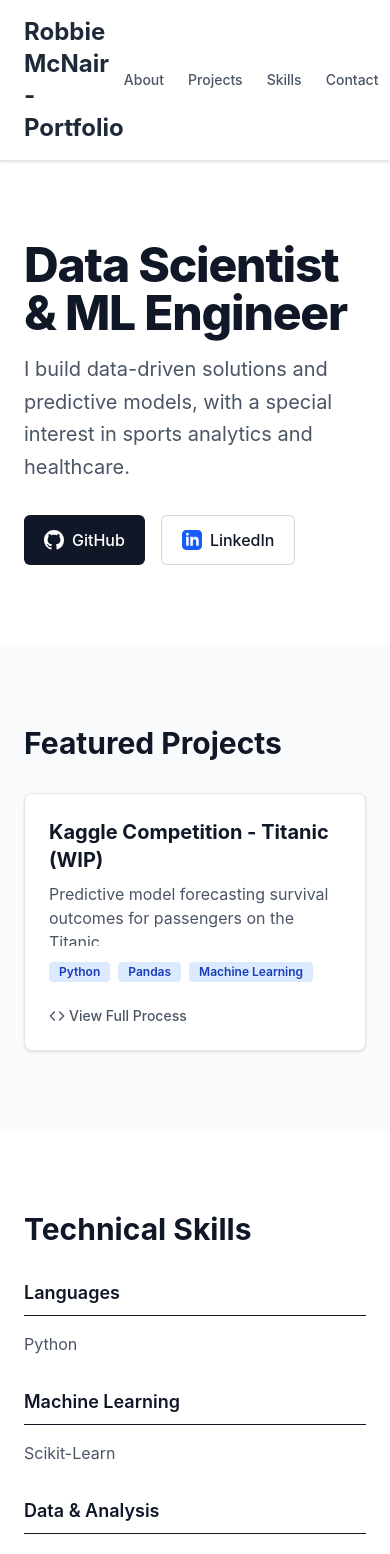
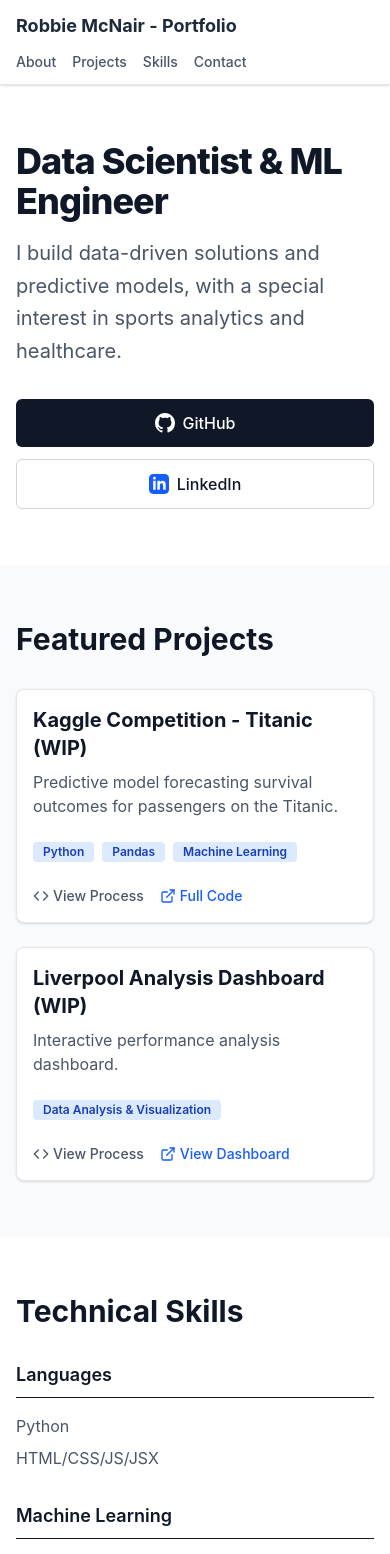
Before and after one commit to robmcn22/portfolio, a React (Vite) app: page / in a window 390 px wide. Shown: the top 1554 px of the page. Built offline with nearby package versions, Linux system fonts and the light colour scheme; the HTML template or start-up script is replaced by a standard one.

Commit message:
added liverpool card, added mobile formatting, added skills

```diff
--- a/src/App.jsx
+++ b/src/App.jsx
@@ -1,5 +1,5 @@
 import React from 'react';
-import { BrowserRouter as Router, Routes, Route } from 'react-router-dom';
+import { BrowserRouter as Router, Routes, Route, useLocation } from 'react-router-dom';
 import Navbar from './components/Navbar';
 import Hero from './components/Hero';
 import Projects from './components/Projects';
@@ -8,7 +8,34 @@ import Contact from './components/Contact';
 import ProjectDetail from './components/ProjectDetail';
 
 // Extracted your original App return into a Home component
-const Home = () => (
+const Home = () => {
+  const { state } = useLocation();
+
+  React.useEffect(() => {
+    const saveScrollPosition = () => {
+      window.sessionStorage.setItem("portfolioScrollY", String(window.scrollY));
+    };
+
+    window.addEventListener("scroll", saveScrollPosition, { passive: true });
+
+    if (state?.preserveScroll) {
+      const savedScrollPosition = Number(
+        window.sessionStorage.getItem("portfolioScrollY"),
+      );
+
+      window.requestAnimationFrame(() => {
+        window.scrollTo({
+          top: Number.isFinite(savedScrollPosition) ? savedScrollPosition : 0,
+          left: 0,
+          behavior: "auto",
+        });
+      });
+    }
+
+    return () => window.removeEventListener("scroll", saveScrollPosition);
+  }, [state]);
+
+  return (
     <>
       <Navbar />
       <main>
@@ -19,10 +46,24 @@ const Home = () => (
       <Contact />
     </>
   );
+};
+
+function ScrollToTop() {
+  const { pathname, state } = useLocation();
+
+  React.useEffect(() => {
+    if (state?.preserveScroll) return;
+
+    window.scrollTo({ top: 0, left: 0, behavior: 'auto' });
+  }, [pathname, state]);
+
+  return null;
+}
 
 function App() {
   return (
     <Router>
+      <ScrollToTop />
       <div className="min-h-screen bg-white font-sans selection:bg-blue-200">
         <Routes>
           <Route path="/" element={<Home />} />
--- a/src/components/Contact.jsx
+++ b/src/components/Contact.jsx
@@ -12,7 +12,7 @@ export default function Contact() {
 
   return (
     <footer id="contact" className="bg-gray-900 text-white pt-15 pb-10">
-      <div className="max-w-5xl mx-auto px-6 text-center">
+      <div className="max-w-5xl mx-auto px-4 md:px-6 text-center">
         <h2 className="text-2xl font-bold mb-4">Let's Connect</h2>
         <p className="text-gray-400 mb-6 max-w-xl mx-auto">
           I am currently looking for job opportunities in data science and machine learning.
@@ -29,7 +29,7 @@ export default function Contact() {
         </a>
       </div>
 
-      <div className="max-w-5xl mx-auto px-6 mt-12 pt-10 border-t border-gray-700">
+      <div className="max-w-5xl mx-auto px-4 md:px-6 mt-8 md:mt-12 pt-8 md:pt-10 border-t border-gray-700">
         <div className="flex flex-wrap items-center justify-center gap-10 text-sm text-gray-300">
           {socialLinks.map((link) => (
             <a
--- a/src/components/Hero.jsx
+++ b/src/components/Hero.jsx
@@ -5,20 +5,20 @@ import React from 'react';
 
 export default function Hero() {
   return (
-    <section id="about" className="max-w-5xl mx-auto px-6 py-20 flex flex-col justify-center min-h-[50vh]">
-      <h1 className="text-5xl font-extrabold text-gray-900 mb-4 tracking-tight">
+    <section id="about" className="max-w-5xl mx-auto px-4 md:px-6 py-14 md:py-20 flex flex-col justify-center min-h-[50vh]">
+      <h1 className="text-4xl md:text-5xl font-extrabold text-gray-900 mb-4 tracking-tight">
         Data Scientist & ML Engineer
       </h1>
       <p className="text-xl text-gray-600 mb-8 max-w-2xl leading-relaxed">
         I build data-driven solutions and predictive models, with a special interest in sports analytics and healthcare.
       </p>
 
-      <div className="flex space-x-4">
+      <div className="flex flex-col gap-3 sm:flex-row sm:space-x-4 sm:gap-0">
         <a
           href="https://github.com/robmcn22"
           target="_blank"
           rel="noreferrer"
-          className="flex items-center space-x-2 bg-gray-900 text-white px-5 py-3 rounded-md hover:bg-gray-800 transition-colors font-medium"
+          className="flex items-center justify-center space-x-2 bg-gray-900 text-white px-5 py-3 rounded-md hover:bg-gray-800 transition-colors font-medium"
         >
           <svg className="w-5 h-5 fill-current" viewBox="0 0 24 24">
             <path d="M12 0C5.37 0 0 5.37 0 12c0 5.31 3.435 9.795 8.205 11.385.6.105.825-.255.825-.57 0-.285-.015-1.23-.015-2.235-3.015.555-3.795-.735-4.035-1.41-.135-.345-.72-1.41-1.23-1.695-.42-.225-1.02-.78-.015-.795.945-.015 1.62.87 1.845 1.23 1.08 1.815 2.805 1.305 3.495.99.105-.78.42-1.305.765-1.605-2.67-.3-5.46-1.335-5.46-5.925 0-1.305.465-2.385 1.23-3.225-.12-.3-.54-1.53.12-3.18 0 0 1.005-.315 3.3 1.23.96-.27 1.98-.405 3-.405s2.04.135 3 .405c2.295-1.56 3.3-1.23 3.3-1.23.66 1.65.24 2.88.12 3.18.765.84 1.23 1.905 1.23 3.225 0 4.605-2.805 5.625-5.475 5.925.435.375.81 1.095.81 2.22 0 1.605-.015 2.895-.015 3.3 0 .315.225.69.825.57A12.02 12.02 0 0024 12c0-6.63-5.37-12-12-12z"/>
@@ -30,7 +30,7 @@ export default function Hero() {
           href="https://www.linkedin.com/in/robbie-mcnair/"
           target="_blank"
           rel="noreferrer"
-          className="flex items-center space-x-2 border border-gray-300 bg-white text-gray-900 px-5 py-3 rounded-md hover:bg-gray-50 transition-colors font-medium"
+          className="flex items-center justify-center space-x-2 border border-gray-300 bg-white text-gray-900 px-5 py-3 rounded-md hover:bg-gray-50 transition-colors font-medium"
         >
           <svg className="w-5 h-5 fill-current text-blue-600" viewBox="0 0 24 24">
             <path d="M19 0h-14c-2.761 0-5 2.239-5 5v14c0 2.761 2.239 5 5 5h14c2.762 0 5-2.239 5-5v-14c0-2.761-2.238-5-5-5zm-11 19h-3v-11h3v11zm-1.5-12.268c-.966 0-1.75-.79-1.75-1.764s.784-1.764 1.75-1.764 1.75.79 1.75 1.764-.783 1.764-1.75 1.764zm13.5 12.268h-3v-5.604c0-3.368-4-3.113-4 0v5.604h-3v-11h3v1.765c1.396-2.586 7-2.777 7 2.476v6.759z"/>
--- a/src/components/Navbar.jsx
+++ b/src/components/Navbar.jsx
@@ -5,11 +5,11 @@ import React from "react";
 export default function Navbar() {
   return (
     <nav className="sticky top-0 z-10 bg-white border-b border-gray-200 shadow-sm">
-      <div className="max-w-5xl mx-auto px-6 py-4 flex justify-between items-center">
-        <div className="font-bold text-2xl text-gray-800">
+      <div className="max-w-5xl mx-auto px-4 md:px-6 py-3 md:py-4 flex flex-col gap-3 sm:flex-row sm:justify-between sm:items-center">
+        <div className="font-bold text-lg md:text-2xl text-gray-800">
           Robbie McNair - Portfolio
         </div>
-        <div className="space-x-6 text-sm font-medium text-gray-600">
+        <div className="flex flex-wrap gap-x-4 gap-y-1 sm:space-x-6 text-sm font-medium text-gray-600">
           <a href="/#about" className="hover:text-blue-600 transition-colors">
             About
           </a>
--- a/src/components/ProjectCard.jsx
+++ b/src/components/ProjectCard.jsx
@@ -6,9 +6,9 @@ import { Code, ExternalLink } from 'lucide-react';
 
 export default function ProjectCard({ project }) {
   return (
-    <div className="bg-white border border-gray-200 rounded-lg p-6 shadow-sm hover:shadow-md transition-shadow">
+    <div className="bg-white border border-gray-200 rounded-lg p-4 md:p-6 shadow-sm hover:shadow-md transition-shadow">
       <h3 className="text-xl font-bold text-gray-900 mb-2">{project.title}</h3>
-      <p className="text-gray-600 mb-4 h-16 overflow-hidden">{project.description}</p>
+      <p className="text-gray-600 mb-2 h-16 overflow-hidden">{project.description}</p>
 
       <div className="flex flex-wrap gap-2 mb-6">
         {project.techStack.map((tech, index) => (
@@ -18,15 +18,21 @@ export default function ProjectCard({ project }) {
         ))}
       </div>
 
-      <div className="flex space-x-4 text-sm font-medium">
+      <div className="flex flex-wrap gap-x-4 gap-y-2 text-sm font-medium">
         {/* Changed from an <a> tag to a React Router <Link> */}
         <Link to={`/project/${project.id}`} className="flex items-center text-gray-600 hover:text-gray-900">
-          <Code size={16} className="mr-1" /> View Full Process
+          <Code size={16} className="mr-1" /> View Process
         </Link>
 
-        {/* <a href={project.live} className="flex items-center text-blue-600 hover:text-blue-800">
-          <ExternalLink size={16} className="mr-1" /> Live Demo
-        </a> */}
+        {project.dashboardData ? (
+          <Link to={`/project/${project.id}?view=dashboard`} className="flex items-center text-blue-600 hover:text-blue-800">
+            <ExternalLink size={16} className="mr-1" /> View Dashboard
+          </Link>
+        ) : (
+          <a href={project.live} className="flex items-center text-blue-600 hover:text-blue-800">
+            <ExternalLink size={16} className="mr-1" /> Full Code
+          </a>
+        )}
       </div>
     </div>
   );
--- a/src/components/ProjectDetail.jsx
+++ b/src/components/ProjectDetail.jsx
@@ -1,5 +1,5 @@
 import React from "react";
-import { useParams, Link } from "react-router-dom";
+import { useParams, useSearchParams, Link } from "react-router-dom";
 import { ArrowLeft } from "lucide-react";
 import { projects } from "../data/projectsData";
 import LinearProcessLayout from "./layouts/LinearProcessLayout";
@@ -7,7 +7,9 @@ import DashboardLayout from "./layouts/DashboardLayout";
 
 export default function ProjectDetail() {
   const { id } = useParams();
+  const [searchParams] = useSearchParams();
   const project = projects.find((p) => p.id === parseInt(id));
+  const isDashboardView = searchParams.get("view") === "dashboard";
 
   if (!project)
     return <div className="p-20 text-center text-2xl">Project not found</div>;
@@ -15,9 +17,10 @@ export default function ProjectDetail() {
   return (
     <div className="min-h-screen bg-gray-50 flex flex-col">
       {/* Shared Header */}
-      <nav className="sticky top-0 z-20 bg-white border-b border-gray-200 px-6 py-4 flex justify-between items-center shadow-sm">
+      <nav className="sticky top-0 z-20 bg-white border-b border-gray-200 px-4 md:px-6 py-3 md:py-4 flex justify-between items-center shadow-sm">
         <Link
           to="/"
+          state={{ preserveScroll: true }}
           className="flex items-center text-gray-600 hover:text-blue-600 font-medium transition-colors"
         >
           <ArrowLeft size={20} className="mr-2" /> Back to Portfolio
@@ -34,10 +37,10 @@ export default function ProjectDetail() {
         </a>
       </nav>
 
-      <div className="max-w-7xl mx-auto px-6 py-12 w-full grow">
+      <div className="max-w-7xl mx-auto px-4 md:px-6 py-8 md:py-12 w-full grow">
         {/* Title & Badges */}
         <div className="mb-8">
-          <h1 className="text-4xl font-bold text-gray-900 mb-4">
+          <h1 className="text-3xl md:text-4xl font-bold text-gray-900 mb-4">
             {project.title}
           </h1>
           <div className="flex flex-wrap gap-2">
@@ -53,11 +56,11 @@ export default function ProjectDetail() {
         </div>
 
         {/* Dynamic Layout Router */}
-        {project.layoutType === "linear" && (
+        {project.layoutType === "linear" && !isDashboardView && (
           <LinearProcessLayout stages={project.stages} />
         )}
 
-        {project.layoutType === "dashboard" && (
+        {project.dashboardData && isDashboardView && (
           <DashboardLayout dashboardData={project.dashboardData} />
         )}
       </div>
--- a/src/components/Projects.jsx
+++ b/src/components/Projects.jsx
@@ -6,8 +6,8 @@ import { projects } from '../data/projectsData';
 
 export default function Projects() {
   return (
-    <section id="projects" className="bg-gray-50 py-20">
-      <div className="max-w-5xl mx-auto px-6">
+    <section id="projects" className="bg-gray-50 py-14 md:py-20">
+      <div className="max-w-5xl mx-auto px-4 md:px-6">
         <h2 className="text-3xl font-bold text-gray-900 mb-8">Featured Projects</h2>
         <div className="grid grid-cols-1 md:grid-cols-2 gap-6">
           {projects.map((project) => (
--- a/src/components/Skills.jsx
+++ b/src/components/Skills.jsx
@@ -4,15 +4,14 @@ import React from 'react';
 
 export default function Skills() {
   const skillCategories = [ //UPDATE
-    { title: "Languages", skills: ["Python"] }, //["SQL", "R", "JavaScript", "HTML/CSS"]
-    { title: "Machine Learning", skills: ["Scikit-Learn"] }, //["XGBoost", "PyTorch", "TensorFlow"]
+    { title: "Languages", skills: ["Python", "HTML/CSS/JS/JSX"] }, //["SQL", "R"]
+    { title: "Machine Learning", skills: ["Scikit-Learn", "XGBoost"] }, //["PyTorch", "TensorFlow"]
     { title: "Data & Analysis", skills: ["Pandas", "Jupyter Notebook"] }, //["NumPy", "Matplotlib", "Tableau"]
     { title: "Tools & Web", skills: ["Git"] } //["Docker", "React", "Tailwind CSS"]
   ];
 
   return (
-    // add padding above and below the section
-    <section id="skills" className="max-w-5xl mx-auto px-6 py-20 mb-15">
+    <section id="skills" className="max-w-5xl mx-auto px-4 md:px-6 py-14 md:py-20 mb-15">
       <h2 className="text-3xl font-bold text-gray-900 mb-8">Technical Skills</h2>
       <div className="grid grid-cols-1 md:grid-cols-2 lg:grid-cols-4 gap-8">
         {skillCategories.map((category, index) => (
--- a/src/components/layouts/DashboardLayout.jsx
+++ b/src/components/layouts/DashboardLayout.jsx
@@ -10,7 +10,7 @@ export default function DashboardLayout({ dashboardData }) {
       {/* Metric Cards Grid */}
       <div className="grid grid-cols-1 md:grid-cols-3 gap-6">
         {dashboardData.kpis.map((kpi, idx) => (
-          <div key={idx} className="bg-white p-6 rounded-xl border border-gray-200 shadow-sm">
+          <div key={idx} className="bg-white p-4 md:p-6 rounded-xl border border-gray-200 shadow-sm">
             <span className="text-sm font-medium text-gray-500">{kpi.label}</span>
             <div className="text-3xl font-extrabold text-gray-900 mt-2">{kpi.value}</div>
           </div>
@@ -18,7 +18,7 @@ export default function DashboardLayout({ dashboardData }) {
       </div>
 
       {/* Tab Navigation */}
-      <div className="border-b border-gray-200 flex space-x-8">
+      <div className="border-b border-gray-200 flex flex-wrap gap-x-6 gap-y-2">
         {dashboardData.tabs.map((tab) => (
           <button
             key={tab.id}
@@ -35,7 +35,7 @@ export default function DashboardLayout({ dashboardData }) {
       </div>
 
       {/* Tab Panel Display */}
-      <div className="bg-white p-8 rounded-xl border border-gray-200 shadow-sm">
+      <div className="bg-white p-4 md:p-8 rounded-xl border border-gray-200 shadow-sm">
         {dashboardData.tabs.find((t) => t.id === activeTab)?.content}
       </div>
     </div>
--- a/src/components/layouts/LinearProcessLayout.jsx
+++ b/src/components/layouts/LinearProcessLayout.jsx
@@ -6,7 +6,7 @@ export default function LinearProcessLayout({ stages }) {
   const renderContent = (content) => {
     if (Array.isArray(content)) {
       return (
-        <div className="text-gray-700 leading-relaxed text-lg mb-4">
+        <div className="text-gray-700 leading-relaxed text-base md:text-lg mb-4">
           {content.map((part, index) => {
             if (part.type === "bold") {
               return (
@@ -36,7 +36,7 @@ export default function LinearProcessLayout({ stages }) {
       );
     }
 
-    return <p className="text-gray-700 leading-relaxed text-lg mb-4">{content}</p>;
+    return <p className="text-gray-700 leading-relaxed text-base md:text-lg mb-4">{content}</p>;
   };
 
   useEffect(() => {
@@ -60,10 +60,10 @@ export default function LinearProcessLayout({ stages }) {
   }, [stages]);
 
   return (
-    <div className="flex flex-col md:flex-row gap-10 w-full">
+    <div className="flex flex-col md:flex-row gap-6 md:gap-10 w-full">
       {/* Interactive Sidebar */}
       <aside className="w-full md:w-64 shrink-0">
-        <div className="sticky top-24">
+        <div className="md:sticky md:top-24">
           <h3 className="text-sm font-bold text-gray-400 uppercase tracking-wider mb-4">
             Process Stages
           </h3>
@@ -87,7 +87,7 @@ export default function LinearProcessLayout({ stages }) {
       </aside>
 
       {/* Article / Step-by-Step Content */}
-      <main className="grow max-w-5xl bg-white p-8 md:p-10 rounded-xl shadow-sm border border-gray-100 space-y-16">
+      <main className="grow max-w-5xl bg-white p-4 md:p-10 rounded-xl shadow-sm border border-gray-100 space-y-10 md:space-y-16">
         {stages.map((stage) => {
           const blocks = stage.blocks ?? [
             ...(stage.content || stage.images ? [{ type: "text", content: stage.content }] : []),
@@ -95,8 +95,8 @@ export default function LinearProcessLayout({ stages }) {
           ];
 
           return (
-            <section id={stage.id} key={stage.id} className="scroll-mt-24 mb-20">
-              <h2 className="text-2xl font-bold text-gray-900 mb-4 pb-2 border-b border-gray-100">
+            <section id={stage.id} key={stage.id} className="scroll-mt-24 mb-14 md:mb-20">
+              <h2 className="text-xl md:text-2xl font-bold text-gray-900 mb-4 pb-2 border-b border-gray-100">
                 {stage.title}
               </h2>
 
--- a/src/data/projectsData.js
+++ b/src/data/projectsData.js
@@ -563,24 +563,50 @@ export const projects = [
       },
     ]
   },
-  // {
-  //   id: 2,
-  //   title: "Liverpool Analysis Dashboard",
-  //   layoutType: "dashboard",
-  //   description: "Interactive performance analysis dashboard.",
-  //   techStack: ["#"],
-  //   github: "#",
-  //   live: "#",
-  //   dashboardData: {
-  //     kpis: [
-  //       { label: "Expected Goals (xG)", value: "2.14 / match" },
-  //       { label: "Win Rate", value: "68.4%" },
-  //       { label: "High Press Success", value: "41.2%" }
-  //     ],
-  //     tabs: [
-  //       { id: "attack", label: "Attacking Metrics", content: "Interactive xG breakdown chart here." },
-  //       { id: "defense", label: "Defensive Pressing", content: "Heatmap visualization components here." }
-  //     ]
-  //   }
-  // }
+   {
+     id: 2,
+     title: "Liverpool Analysis Dashboard (WIP)",
+     layoutType: "linear",
+     description: "Interactive performance analysis dashboard.",
+     techStack: ["Data Analysis & Visualization"],
+     github: "#",
+     live: "#",
+     stages: [
+      //  {
+      //    id: "overview",
+      //    title: "1. Analysis Overview",
+      //    content: [
+      //      { type: "bold", text: "Objective: " },
+      //      { text: "Review Liverpool's attacking output, defensive pressing, and match performance through an interactive analysis dashboard." }
+      //    ]
+      //  },
+      //  {
+      //    id: "attacking-metrics",
+      //    title: "2. Attacking Metrics",
+      //    content: [
+      //      { type: "bold", text: "Expected goals: " },
+      //      { text: "Compare chance quality and attacking output across matches to identify the strongest attacking patterns." }
+      //    ]
+      //  },
+      //  {
+      //    id: "defensive-pressing",
+      //    title: "3. Defensive Pressing",
+      //    content: [
+      //      { type: "bold", text: "Pressing performance: " },
+      //      { text: "Use pressing success and defensive activity to understand how effectively Liverpool regains possession." }
+      //    ]
+      //  }
+     ],
+     dashboardData: {
+       kpis: [
+        //  { label: "Expected Goals (xG)", value: "2.14 / match" },
+        //  { label: "Win Rate", value: "68.4%" },
+        //  { label: "High Press Success", value: "41.2%" }
+       ],
+       tabs: [
+        //  { id: "attack", label: "Attacking Metrics", content: "Interactive xG breakdown chart here." },
+        //  { id: "defense", label: "Defensive Pressing", content: "Heatmap visualization components here." }
+       ]
+     }
+   }
 ];
```
Lines whose indentation alone changed are shown as unchanged.
